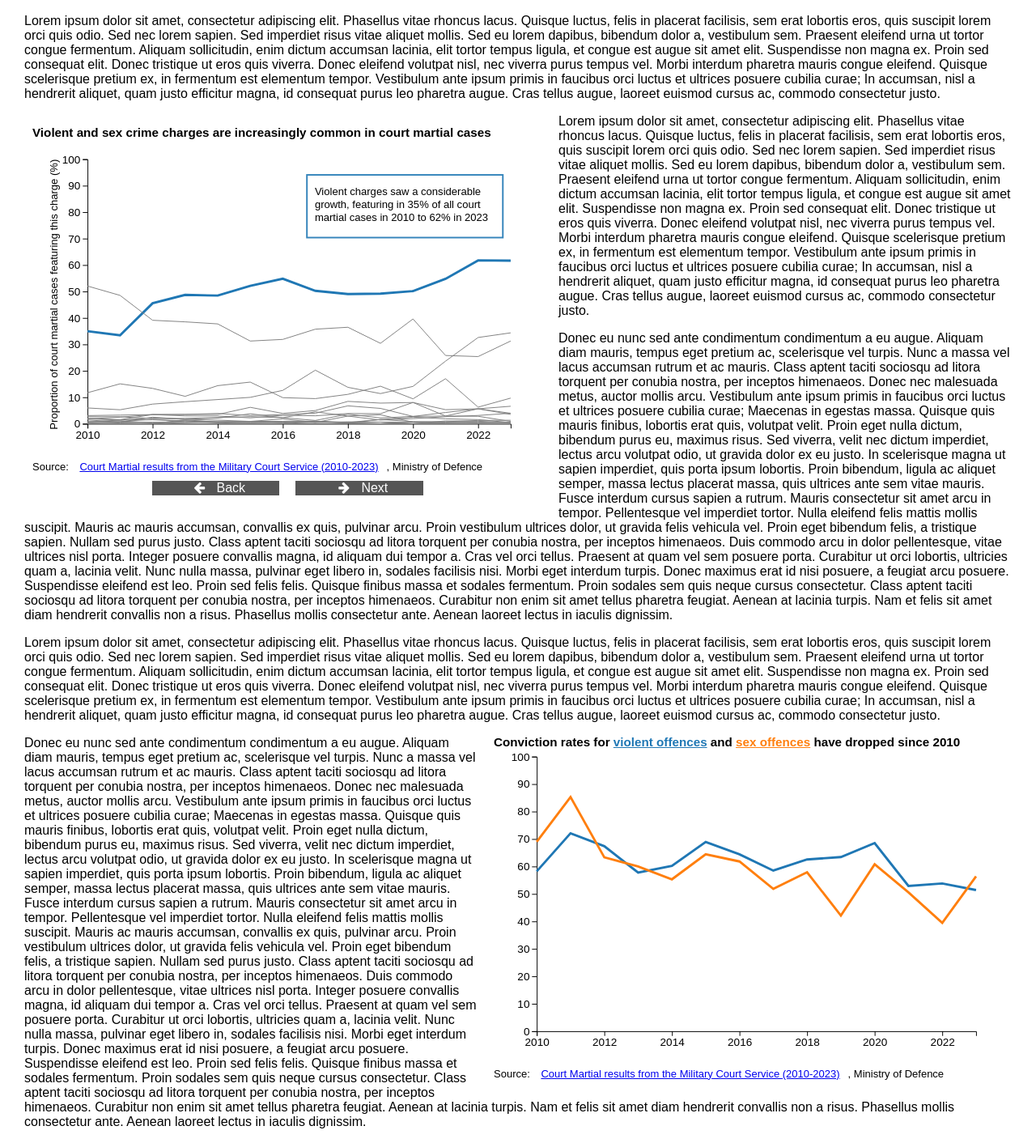
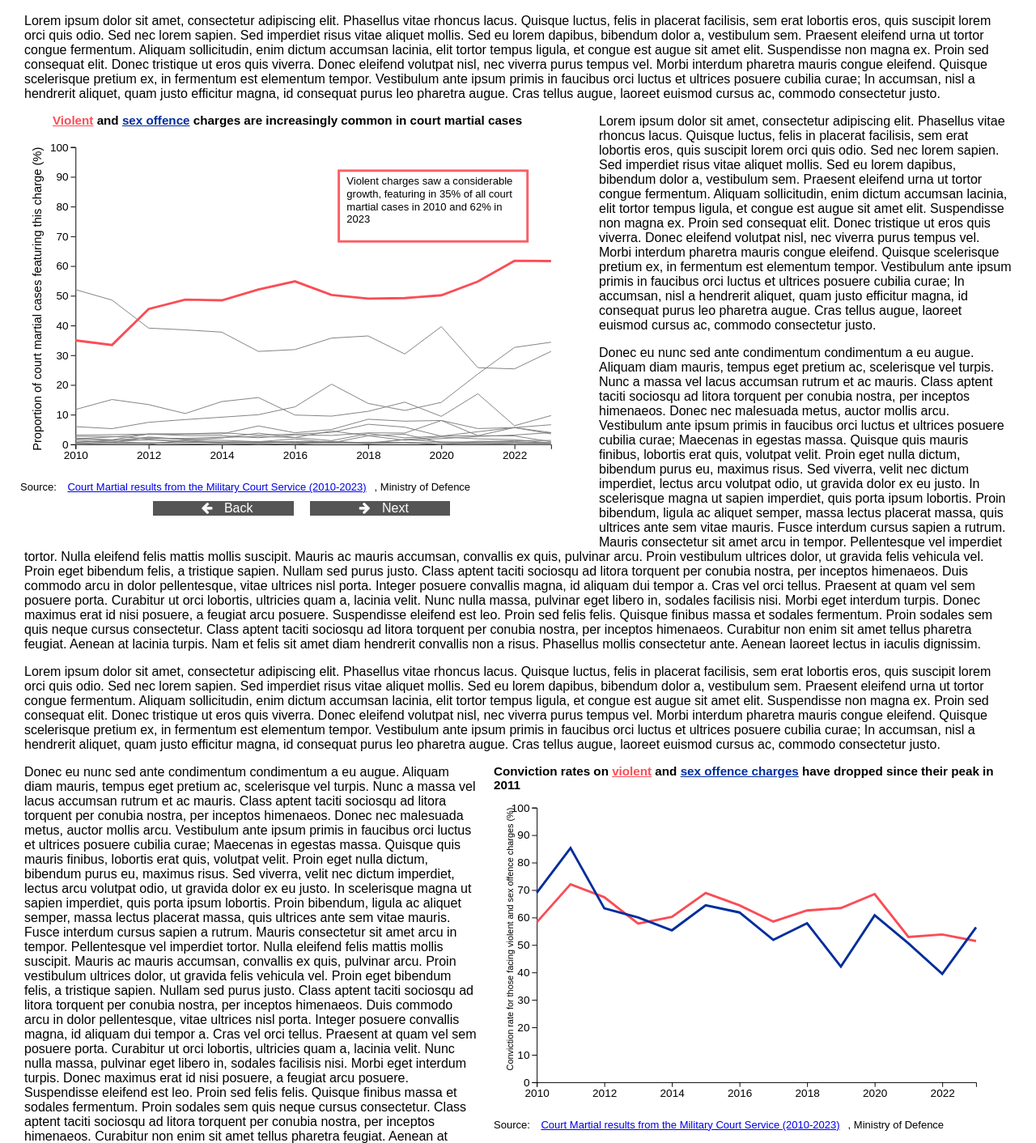
Before and after one commit to easterlymould/tribunals, a plain HTML site: page index.html in a window 1280 px wide. Shown: the part 100-1512 px from the top of the page at 81% size. Drawn offline with nearby package versions, Linux system fonts and the light colour scheme.

Commit message:
Add files via upload

```diff
--- a/index.html
+++ b/index.html
@@ -11,7 +11,7 @@
     <h1>Breaking the Ranks: Uncovering the Shadow of Violence and Sexual Misconduct in the British Military</h1>
     <p>Lorem ipsum dolor sit amet, consectetur adipiscing elit. Phasellus vitae rhoncus lacus. Quisque luctus, felis in placerat facilisis, sem erat lobortis eros, quis suscipit lorem orci quis odio. Sed nec lorem sapien. Sed imperdiet risus vitae aliquet mollis. Sed eu lorem dapibus, bibendum dolor a, vestibulum sem. Praesent eleifend urna ut tortor congue fermentum. Aliquam sollicitudin, enim dictum accumsan lacinia, elit tortor tempus ligula, et congue est augue sit amet elit. Suspendisse non magna ex. Proin sed consequat elit. Donec tristique ut eros quis viverra. Donec eleifend volutpat nisl, nec viverra purus tempus vel. Morbi interdum pharetra mauris congue eleifend. Quisque scelerisque pretium ex, in fermentum est elementum tempor. Vestibulum ante ipsum primis in faucibus orci luctus et ultrices posuere cubilia curae; In accumsan, nisl a hendrerit aliquet, quam justo efficitur magna, id consequat purus leo pharetra augue. Cras tellus augue, laoreet euismod cursus ac, commodo consectetur justo.</p>
     <div id="vizContainer">
-        <h3>Violent and sex crime charges are increasingly common in court martial cases</h3>
+        <h3><span style="color: #fa4d56">Violent</span> and <span style="color: #002d9c">sex offence</span> charges are increasingly common in court martial cases</h3>
         <div id="my_dataviz1"></div>
         <p>Source: <a href="https://www.gov.uk/government/publications/court-martial-results-from-the-military-court-centres">Court Martial results from the Military Court Service (2010-2023)</a>, Ministry of Defence</p>
         <div id="buttonContainer">
@@ -27,7 +27,7 @@
         Praesent at quam vel sem posuere porta. Curabitur ut orci lobortis, ultricies quam a, lacinia velit. Nunc nulla massa, pulvinar eget libero in, sodales facilisis nisi. Morbi eget interdum turpis. Donec maximus erat id nisi posuere, a feugiat arcu posuere. Suspendisse eleifend est leo. Proin sed felis felis. Quisque finibus massa et sodales fermentum. Proin sodales sem quis neque cursus consectetur. Class aptent taciti sociosqu ad litora torquent per conubia nostra, per inceptos himenaeos. Curabitur non enim sit amet tellus pharetra feugiat. Aenean at lacinia turpis. Nam et felis sit amet diam hendrerit convallis non a risus. Phasellus mollis consectetur ante. Aenean laoreet lectus in iaculis dignissim.</p>
     <p>Lorem ipsum dolor sit amet, consectetur adipiscing elit. Phasellus vitae rhoncus lacus. Quisque luctus, felis in placerat facilisis, sem erat lobortis eros, quis suscipit lorem orci quis odio. Sed nec lorem sapien. Sed imperdiet risus vitae aliquet mollis. Sed eu lorem dapibus, bibendum dolor a, vestibulum sem. Praesent eleifend urna ut tortor congue fermentum. Aliquam sollicitudin, enim dictum accumsan lacinia, elit tortor tempus ligula, et congue est augue sit amet elit. Suspendisse non magna ex. Proin sed consequat elit. Donec tristique ut eros quis viverra. Donec eleifend volutpat nisl, nec viverra purus tempus vel. Morbi interdum pharetra mauris congue eleifend. Quisque scelerisque pretium ex, in fermentum est elementum tempor. Vestibulum ante ipsum primis in faucibus orci luctus et ultrices posuere cubilia curae; In accumsan, nisl a hendrerit aliquet, quam justo efficitur magna, id consequat purus leo pharetra augue. Cras tellus augue, laoreet euismod cursus ac, commodo consectetur justo.</p>
         <div id="vizContainer2">
-        <h3>Conviction rates for <span style="color: #1f77b4">violent offences</span> and <span style="color: #ff7f0e">sex offences</span> have dropped since 2010</h3>
+        <h3>Conviction rates on <span style="color: #fa4d56">violent</span> and <span style="color: #002d9c">sex offence charges</span> have dropped since their peak in 2011</h3>
         <div id="my_dataviz2"></div>
         <p>Source: <a href="https://www.gov.uk/government/publications/court-martial-results-from-the-military-court-centres">Court Martial results from the Military Court Service (2010-2023)</a>, Ministry of Defence</p>
         </div>
@@ -40,3 +40,4 @@
         <script src="linegraph.js"></script>
 </body>
 </html>
+<!-- "", "" -->
--- a/linegraph.js
+++ b/linegraph.js
@@ -3,6 +3,12 @@
 
 
 var containerWidth = document.getElementById('my_dataviz1').getBoundingClientRect().width;
+
+var softColours = [
+    "#fa4d56", "#002d9c", "#7c1158","#6929c4"
+
+];
+
 
 var margin = { top: 10, right: 30, bottom: 30, left: 60 },
     width = containerWidth - margin.left - margin.right,
@@ -21,26 +27,26 @@ var svg = d3.select("#my_dataviz1")
 
 // Info display setup
 var infoDisplay = svg.append("g")
-  .attr("transform", "translate(" + (width - 260) + ",20)");
+  .attr("transform", "translate(" + (width - 270) + ",30)");
 
 infoDisplay.append("rect")
-  .attr("width", 250)
-  .attr("height", 80)
+  .attr("width", 240)
+  .attr("height", 90)
   .attr("fill", "white")
-  .attr("stroke-width", 2)
+  .attr("stroke-width", 3)
   .style("opacity", 0.9);
 
-var infoBoxFontSize = width / 40;
+var infoBoxFontSize = width / 45;
 var infoText = infoDisplay.append("text")
   .attr("x", 10)
-  .attr("y", 20)
+  .attr("y", 30)
   .style("text-anchor", "start")
   .style("font-size", infoBoxFontSize + "px");
 
 // Prepare category data
 const highlightCategories = ["Violent charges", "Sex offence charges", "Military misdemeanours", "Theft charges"];
 const categoryTexts = {
-    "Violent charges": "Violent charges saw a considerable growth, featuring in 35% of all court martial cases in 2010 to 62% in 2023",
+    "Violent charges": "Violent charges saw a considerable growth, featuring in 35% of all court martial cases in 2010 and 62% in 2023",
     "Sex offence charges": "Sex offences saw the biggest change, going from one in 20 cases in 2010 to one in three in 2023",
     "Military misdemeanours": "Military misdemeanour charges have been trending downwards since 2010",
     "Theft charges": "Theft charges remained similarly common between 2010 and 2023"
@@ -89,27 +95,27 @@ const categoryTexts = {
                 .style("font-size", yAxisFontSize + "px")
                 .text("Proportion of court martial cases featuring this charge (%)");
 
-        var color = d3.scaleOrdinal()
-            .domain(data.map(d => d.category))
-            .range(d3.schemeCategory10);
+            var colour = d3.scaleOrdinal()
+                .domain(highlightCategories)
+                .range(softColours);
 
         let currentCategoryIndex = -1;
 
         function highlightNextCategory() {
           currentCategoryIndex = (currentCategoryIndex + 1) % highlightCategories.length;
-          updateVisualization();
+          updateVisualisation();
       }
 
       function highlightLastCategory() {
         currentCategoryIndex = (currentCategoryIndex - 1 + highlightCategories.length) % highlightCategories.length;
-        updateVisualization();
+        updateVisualisation();
     }
 
-    function updateVisualization() {
+    function updateVisualisation() {
       const currentCategory = highlightCategories[currentCategoryIndex];
-      const categoryColor = color(currentCategory); // Get the color for the current category
+      const categoryColour = colour(currentCategory);
 
-      // Update line styles and colors
+      // Update line styles and colours
       svg.selectAll(".line").remove();
       svg.selectAll(".line")
           .data(sumstat)
@@ -117,7 +123,7 @@ const categoryTexts = {
           .append("path")
               .attr("class", "line")
               .attr("fill", "none")
-              .attr("stroke", d => d[0] === currentCategory ? categoryColor : "grey")
+              .attr("stroke", d => d[0] === currentCategory ? categoryColour : "grey")
               .attr("stroke-width", d => d[0] === currentCategory ? 3 : 1)
               .attr("d", d => d3.line()
                   .x(d => x(d.year))
@@ -127,13 +133,13 @@ const categoryTexts = {
       // Update text information display
       updateInfoDisplay(categoryTexts[currentCategory]);
 
-      // Change the rectangle's fill color to match the line color
-      infoDisplay.select("rect").attr("stroke", categoryColor);
+      // Change the rectangle's fill colour to match the line colour
+      infoDisplay.select("rect").attr("stroke", categoryColour);
   }
 
 
         function updateInfoDisplay(text) {
-          infoText.selectAll("*").remove(); // Clear previous text
+          infoText.selectAll("*").remove();
 
           const rectHeight = 80;
           const x = 10;
@@ -165,7 +171,7 @@ const categoryTexts = {
           // Add link for where i found bbox guide
           var bbox = infoText.node().getBBox();
           var textHeight = bbox.height;
-          var startY = (rectHeight - textHeight) / 2 + bbox.y; // Calculate the center position
+          var startY = (rectHeight - textHeight) / 2 + bbox.y;
 
           // Adjust the text group position to center it vertically
           infoText.attr("transform", "translate(0," + (startY - bbox.y) + ")");
@@ -207,7 +213,19 @@ function setupBasicLineGraph() {
     var y = d3.scaleLinear()
             .domain([0, 100])
             .range([height, 0]);
-    var color = d3.scaleOrdinal(d3.schemeCategory10);
+    var colour = d3.scaleOrdinal(d3.schemeCategory10);
+
+    var yAxisFontSize = width / 50;
+
+                svg.append("text")
+                .attr("class", "y label2")
+                .attr("text-anchor", "end")
+                .attr("y", 4)
+                .attr("dy", "-3em")
+                .attr("transform", "rotate(-90)")
+                .style("font-size", yAxisFontSize + "px")
+                .text("Conviction rate for those facing violent and sex offence charges (%)");
+
 
     d3.csv("long_format_conviction_rates.csv").then(function(data) {
         console.log("Data loaded successfully:", data);
@@ -233,12 +251,16 @@ function setupBasicLineGraph() {
         .selectAll("text")
         .style("font-size", axisFontSize);
 
+        var colour = d3.scaleOrdinal()
+                .domain(highlightCategories)
+                .range(softColours);
+
         sumstat.forEach(function(values, key) {
             svg.append("path")
                 .datum(values)
                 .attr("class", "line")
                 .attr("fill", "none")
-                .attr("stroke", color(key))
+                .attr("stroke", colour(key))
                 .attr("stroke-width", 3)
                 .attr("d", d3.line()
                     .x(d => x(d.year))
--- a/stylesheet.css
+++ b/stylesheet.css
@@ -28,15 +28,24 @@ span {
 #vizContainer {
   float: left;
   width: 50%;
-  min-width: 50em;
+  min-width: 55em;
   margin-right: 10px;
+  margin-left: -5px;
   margin-top:0px;
 }
 
-#vizContainer, #vizContainer2 h3 {
+#vizContainer h3 {
   margin-top: 10px;
-  margin-bottom: 0;
+  margin-left: 50px;
 }
+
+#vizContainer2 h3 {
+  margin-bottom: 10px;
+  margin-top: 10px;
+  margin-left: 10px;
+  float:right;
+}
+
 
 #vizContainer, #vizContainer2 {
   font-size: 13px;
```
